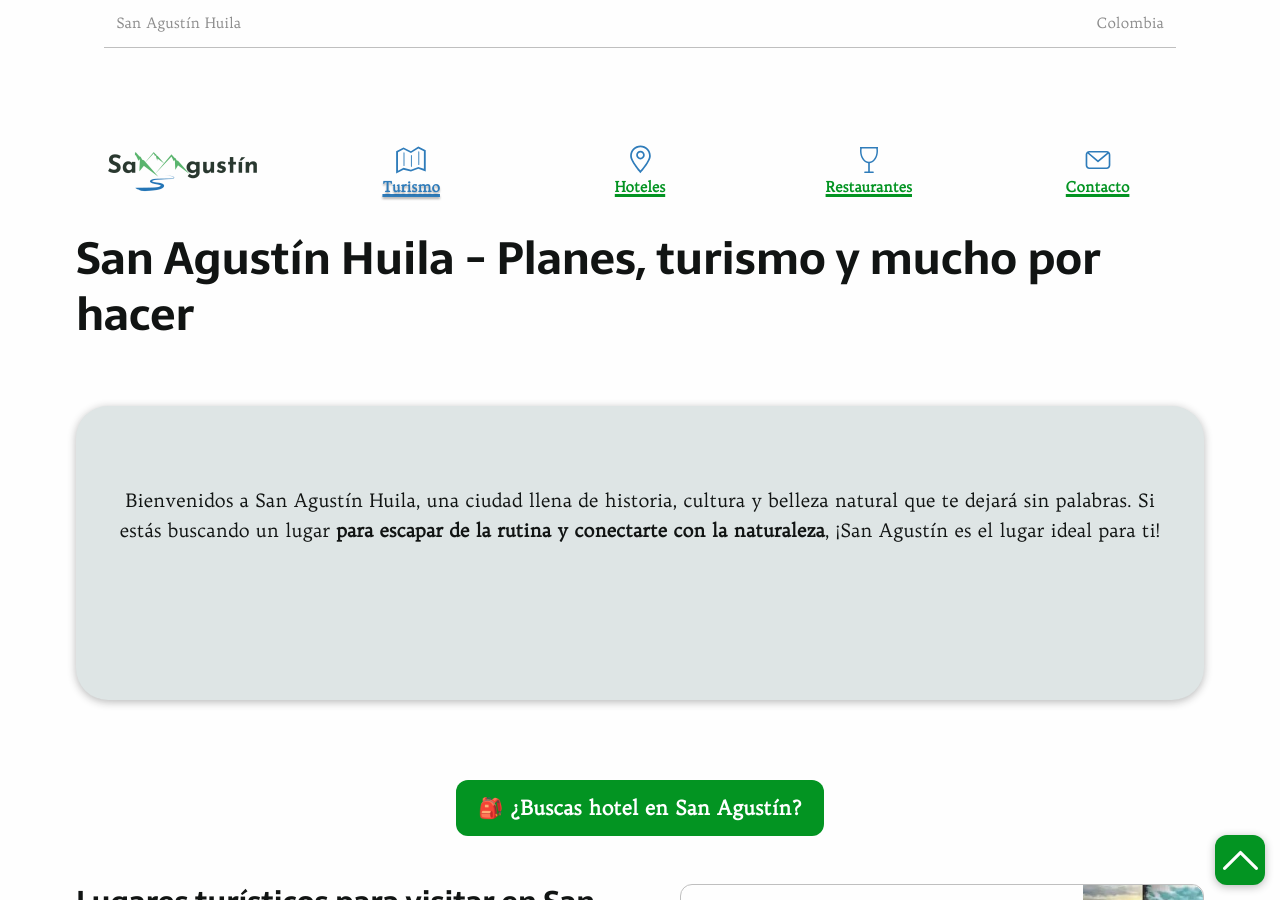
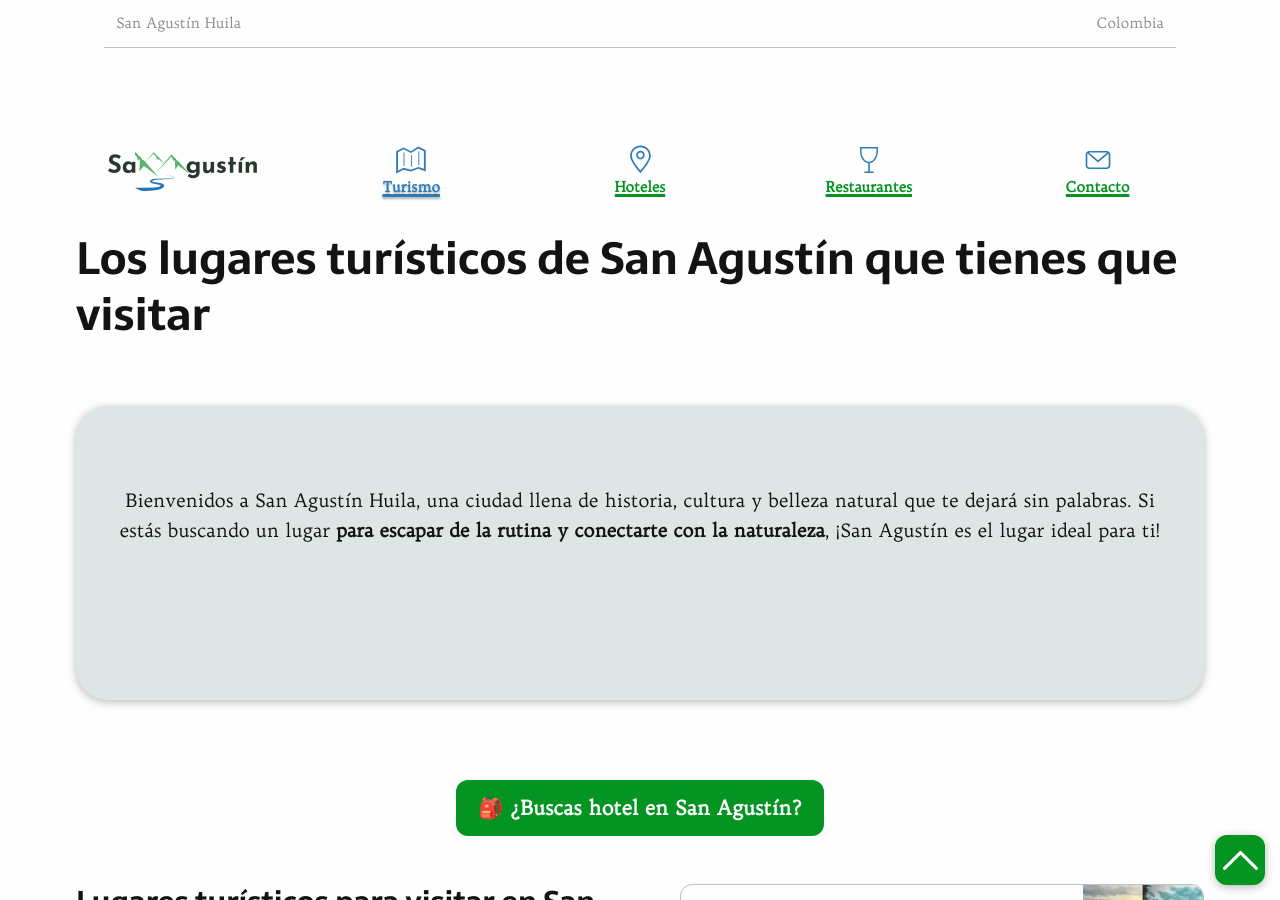
Before and after one commit to Klerpson/vacacionesopitas, a Jekyll site: the page built from turismo-san-agustin.html, in a window 1280 px wide and 900 px high. Built offline with Jekyll 4.4.1, drawn with Linux system fonts in a browser that asks for light colours; some web fonts are replaced.

Commit message:
Update turismo-san-agustin.html

```diff
--- a/turismo-san-agustin.html
+++ b/turismo-san-agustin.html
@@ -2,7 +2,7 @@
 layout: default
 title: Conoce la magia de los lugares turísticos de San Agustín Huila
 description: San Agustín Huila, sus misteriosas ruinas y sus impresionantes paisajes del cañón del Magdalena, te ofrecen un gran destino turístico de Colombia
-h1: San Agustín Huila - Planes, turismo y mucho por hacer
+h1: Los lugares turísticos de San Agustín que tienes que visitar
 ---
 <section class="intro wrapper">
   <p>Bienvenidos a San Agustín Huila, una ciudad llena de historia, cultura y belleza natural que te dejará sin palabras. Si estás buscando un lugar <strong>para escapar de la rutina y conectarte con la naturaleza</strong>, ¡San Agustín es el lugar ideal para ti!</p>
```
